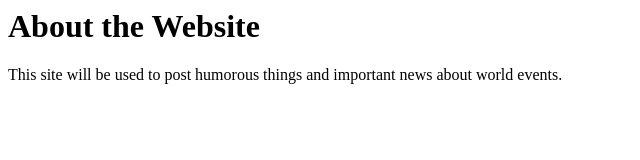
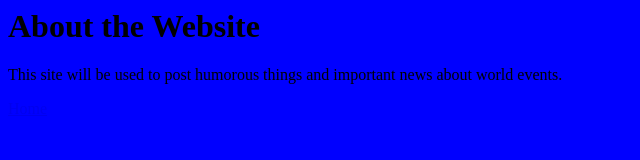
Before and after one commit to GDS83192/GDS83192.github-io, a plain HTML site: page about.html in a window 1280 px wide. Shown: the whole page, without its empty margins (0-640 px from the left). Drawn offline with Linux system fonts and the light colour scheme.

Commit message:
couple random changes

```diff
--- a/about.html
+++ b/about.html
@@ -1,7 +1,7 @@
 <!DOCTYPEhmtl>
-<html>
+<html style="background-color:blue">
 <h1>About the Website</h1>
 <p>This site will be used to post humorous things and important news about world events.
-
 </p>
+<a href="https://gds83192.github.io/GDS83192.github-io/">Home</a>
 </html>
```
